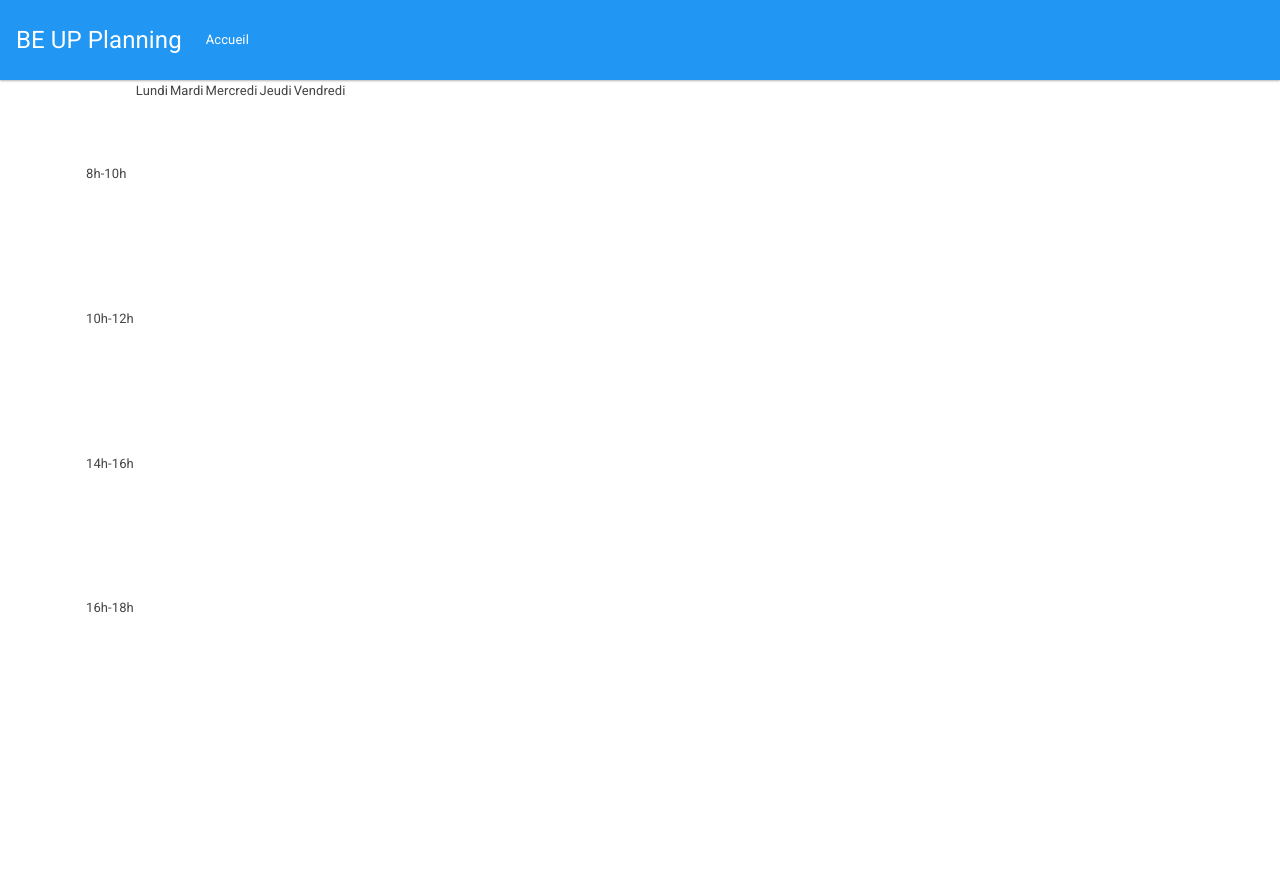
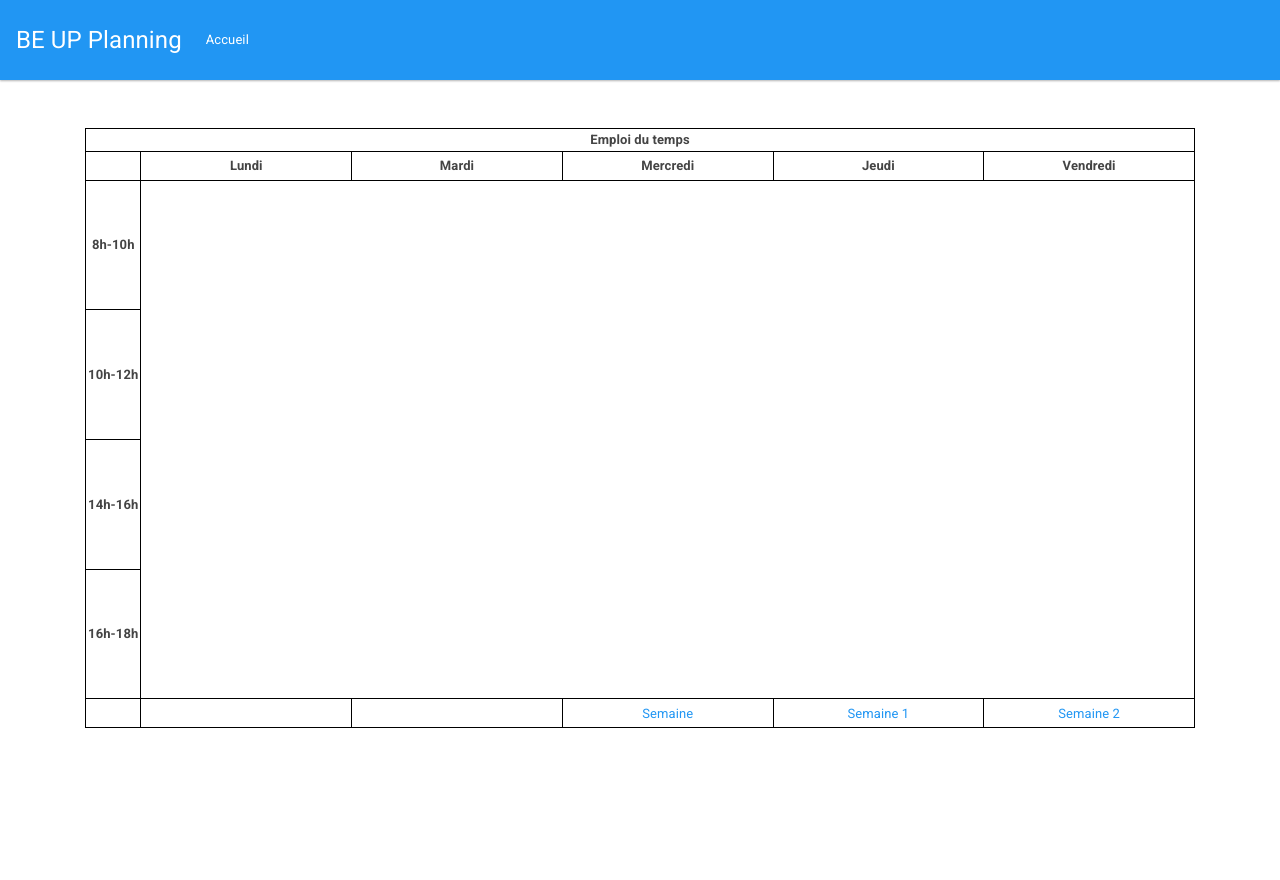
Before and after one commit to AxelUrbain/UP_BE_EDT, a Symfony app: template templates/planning/show.html.twig in a window 1280 px wide. After the commit the page ends 728 px from the top, so only its background shows below. Run offline with Twig, Linux system fonts and the light colour scheme; the template is opened without the code that fills it, so the values that code supplies are empty; some libraries are stand-ins or nearby versions.

Commit message:
Change how the planning is displayed and add weeks buttons

```diff
--- a/templates/base.html.twig
+++ b/templates/base.html.twig
@@ -5,8 +5,8 @@
         <title>{% block title %}BE UP Planning{% endblock %}</title>
         <link rel="stylesheet" href="https://stackpath.bootstrapcdn.com/bootstrap/4.4.1/css/bootstrap.min.css" integrity="sha384-Vkoo8x4CGsO3+Hhxv8T/Q5PaXtkKtu6ug5TOeNV6gBiFeWPGFN9MuhOf23Q9Ifjh" crossorigin="anonymous">
         <link rel="stylesheet" href="https://bootswatch.com/4/materia/bootstrap.min.css">
-        {% block stylesheets %}
-        {% endblock %}
+        <link rel="stylesheet" href="{{ asset('assets/css/global.css') }}">
+        {% block stylesheets %}{% endblock %}
     </head>
     <body>
         {% include 'menu.html.twig' %}
--- a/templates/planning/show.html.twig
+++ b/templates/planning/show.html.twig
@@ -3,25 +3,56 @@
 {% block body %}
     <div class="container">
         <div class="row">
-            <div class="col vh-100">
-                <table class="planning h-75">
+            <div class="col">
+                <table class="planning h-75 mx-auto w-100 text-center mt-5">
                     <thead>
-                        <th>
-                            <td>Lundi</td>
-                            <td>Mardi</td>
-                            <td>Mercredi</td>
-                            <td>Jeudi</td>
-                            <td>Vendredi</td>
-                        </th>
+                    <tr>
+                        <th colspan="6">Emploi du temps</th>
+                    </tr>
                     </thead>
                     <tbody>
-                        <tr><td>8h-10h</td>{{ planning.0|raw }}</tr>
-                        <tr><td>10h-12h</td>{{ planning.1|raw }}</tr>
-                        <tr><td>14h-16h</td>{{ planning.2|raw }}</tr>
-                        <tr><td>16h-18h</td>{{ planning.3|raw }}</tr>
+                        <tr>
+                            <th></th>
+                            <th scope="col">Lundi</th>
+                            <th scope="col">Mardi</th>
+                            <th scope="col">Mercredi</th>
+                            <th scope="col">Jeudi</th>
+                            <th scope="col">Vendredi</th>
+                        </tr>
+                        <tr>
+                            <th scope="row">8h-10h</th>{{ planning.0|raw }}
+                        </tr>
+                        <tr>
+                            <th scope="row">10h-12h</th>{{ planning.1|raw }}
+                        </tr>
+                        <tr>
+                            <th scope="row">14h-16h</th>{{ planning.2|raw }}
+                        </tr>
+                        <tr>
+                            <th scope="row">16h-18h</th>{{ planning.3|raw }}
+                        </tr>
+                        <tr>
+                            <th></th>
+                            <td >
+                                {% if semaine - 2 >= 1 %}<a href=" {{ path('afficher_planning', {semaine: semaine - 2}) }} ">Semaine {{ semaine - 2 }}</a>{% endif %}
+                            </td>
+                            <td >
+                                {% if semaine - 1 >= 1 %}<a href=" {{ path('afficher_planning', {semaine: semaine - 1}) }} ">Semaine {{ semaine - 1 }}</a>{% endif %}
+                            </td>
+                            <td class="active">
+                                <a href=" {{ path('afficher_planning', {semaine: semaine}) }} ">Semaine {{ semaine  }}</a></td>
+                            <td >
+                                {% if semaine + 1 <= 30 %}<a href=" {{ path('afficher_planning', {semaine: semaine + 1}) }} ">Semaine {{ semaine + 1 }}</a>{% endif %}
+                            </td>
+                            <td >
+                                {% if semaine + 2 <= 30 %}<a href=" {{ path('afficher_planning', {semaine: semaine + 2}) }} ">Semaine {{ semaine + 2 }}</a>{% endif %}
+                            </td>
+                        </tr>
                     </tbody>
                 </table>
             </div>
         </div>
     </div>
 {% endblock %}
+
+{% block stylesheets %}<link rel="stylesheet" href="{{ asset('assets/css/planning.css') }}">{% endblock %}
```
Also changed, not shown: src/Controller/PlanningController.php (+12 -4 lines), public/assets/css/planning.css (added).
